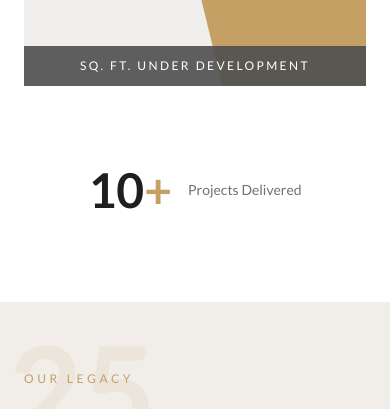
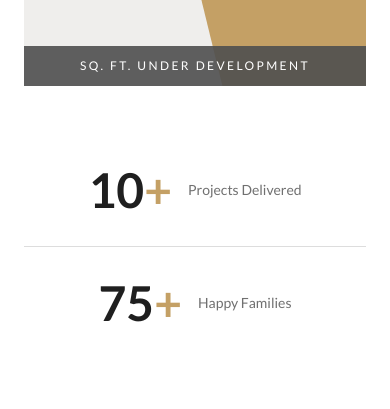
Before and after one commit to cykoravish/shri-ram-groups, a Next.js app: page / in a window 390 px wide. Shown: the part 1360-1769 px from the top of the page. Built offline with nearby package versions, Linux system fonts and the light colour scheme.

Commit message:
Refactor AreaStats layout for improved responsiveness and add secondary metrics; adjust MenuOverlay width for better visual balance

```diff
--- a/src/components/home/AreaStats.tsx
+++ b/src/components/home/AreaStats.tsx
@@ -221,7 +221,9 @@ export default function AreaStats() {
         </div>
 
         {/* Secondary metric - quiet numeric treatment */}
-        <div className="flex justify-center">
+        {/* Secondary metrics - quiet numeric treatment */}
+<div className="grid grid-cols-1 sm:grid-cols-2 gap-x-12 divide-y sm:divide-y-0 sm:divide-x divide-[#DDDDDD] justify-center max-w-xl mx-auto">
+  <div className="sm:pr-12 flex justify-center sm:justify-end">
     <SimpleStat
       value={10}
       suffix="+"
@@ -229,6 +231,15 @@ export default function AreaStats() {
       start={visible}
     />
   </div>
+  <div className="sm:pl-12 flex justify-center sm:justify-start">
+    <SimpleStat
+      value={75}
+      suffix="+"
+      label="Happy Families"
+      start={visible}
+    />
+  </div>
+</div>
       </div>
     </section>
   );
--- a/src/components/layout/MenuOverlay.tsx
+++ b/src/components/layout/MenuOverlay.tsx
@@ -70,7 +70,7 @@ export default function MenuOverlay({ open, onClose }: MenuOverlayProps) {
       aria-modal="true"
     >
       {/* Left image panel - placeholder, swap with client project photography */}
-      <div className="hidden md:block md:w-[45%] h-full relative">
+      <div className="hidden md:block md:w-[57%] h-full relative">
         <Image
           src="https://images.unsplash.com/photo-1600585154340-be6161a56a0c?q=80&w=1200&auto=format&fit=crop"
           alt=""
```
Lines whose indentation alone changed are shown as unchanged.
